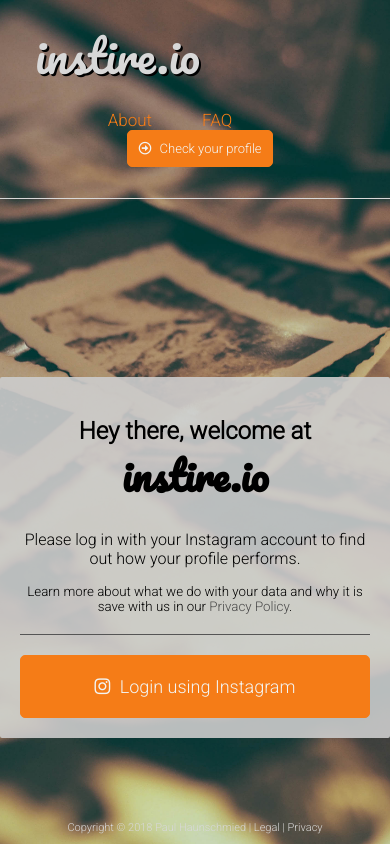
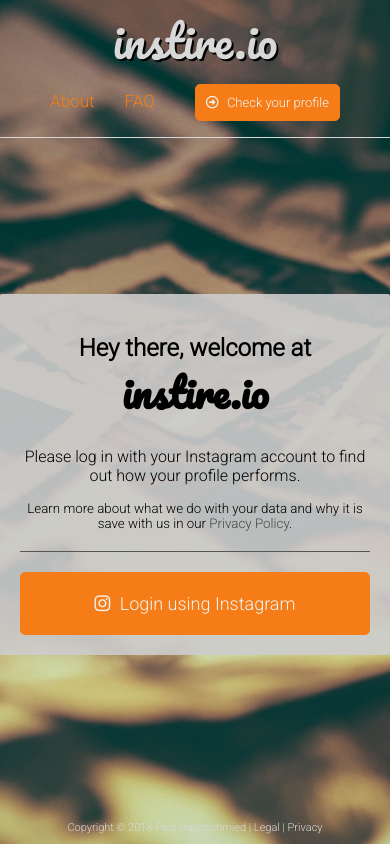
Before and after one commit to IggyBlob/instire.io, an Angular app: page /login in a window 390 px wide. Built offline with nearby package versions, Linux system fonts and the light colour scheme.

Commit message:
Add header responsiveness

```diff
--- a/src/app/header/header.component.css
+++ b/src/app/header/header.component.css
@@ -46,3 +46,43 @@
     font-size: 13px;
     min-width: 100px;
 }
+
+/* Extra small devices */
+@media (max-width: 320px) {
+    ul li a {
+        padding-right: 30px;
+    }
+}
+
+/* Small devices */
+@media (max-width: 576px) {
+    nav {
+        padding: 0px 20px 0px 20px;
+    }
+
+    div.logo {
+        width: 100%;
+        text-align: center;
+    }
+
+    ul {
+        width: 100%;
+        margin-top: 5px;
+    }
+}
+
+/* Medium devices */
+@media (max-width: 768px) {
+    span.conditional-display {
+        display: none;
+    }
+
+    ul li a, li.welcome-text {
+        padding-right: 30px;
+    }
+}
+
+/* Large devices  */
+@media (max-width: 992px) {
+
+}
--- a/src/app/header/header.component.html
+++ b/src/app/header/header.component.html
@@ -6,7 +6,8 @@
         <li *ngIf="!loginService.loggedIn"><a routerLink="/about/wtf" routerLinkActive="active">About</a></li>
         <li *ngIf="!loginService.loggedIn"><a routerLink="/about/faq" routerLinkActive="active">FAQ</a></li>
         <li *ngIf="loginService.loggedIn && userService.user.details" class="welcome-text">
-            What's up {{ userService.user.details.full_name }}, nice to see you!
+            What's up
+            {{ userService.user.details.full_name }}<span class="conditional-display">, nice to see you</span>!
         </li>
         <li *ngIf="!loginService.loggedIn">
             <button routerLink="/login" routerLinkActive="active" class="button">
--- a/src/index.html
+++ b/src/index.html
@@ -4,7 +4,6 @@
     <base href="/">
     <meta charset="utf-8">
     <title>instire.io &mdash; Instagram Analytics on fleek</title>
-
     <meta name="viewport" content="width=device-width, initial-scale=1">
     <link rel="icon" type="image/x-icon" href="favicon.ico">
     <link href="assets/fontawesome/css/fontawesome-all.min.css" rel="stylesheet">
--- a/src/styles.css
+++ b/src/styles.css
@@ -33,6 +33,10 @@
     /* flexbox-layout for sticky footer */
     display: flex;
     flex-direction: column;
+}
+
+router-outlet {
+    display: none;
 }
 
 /*
```
